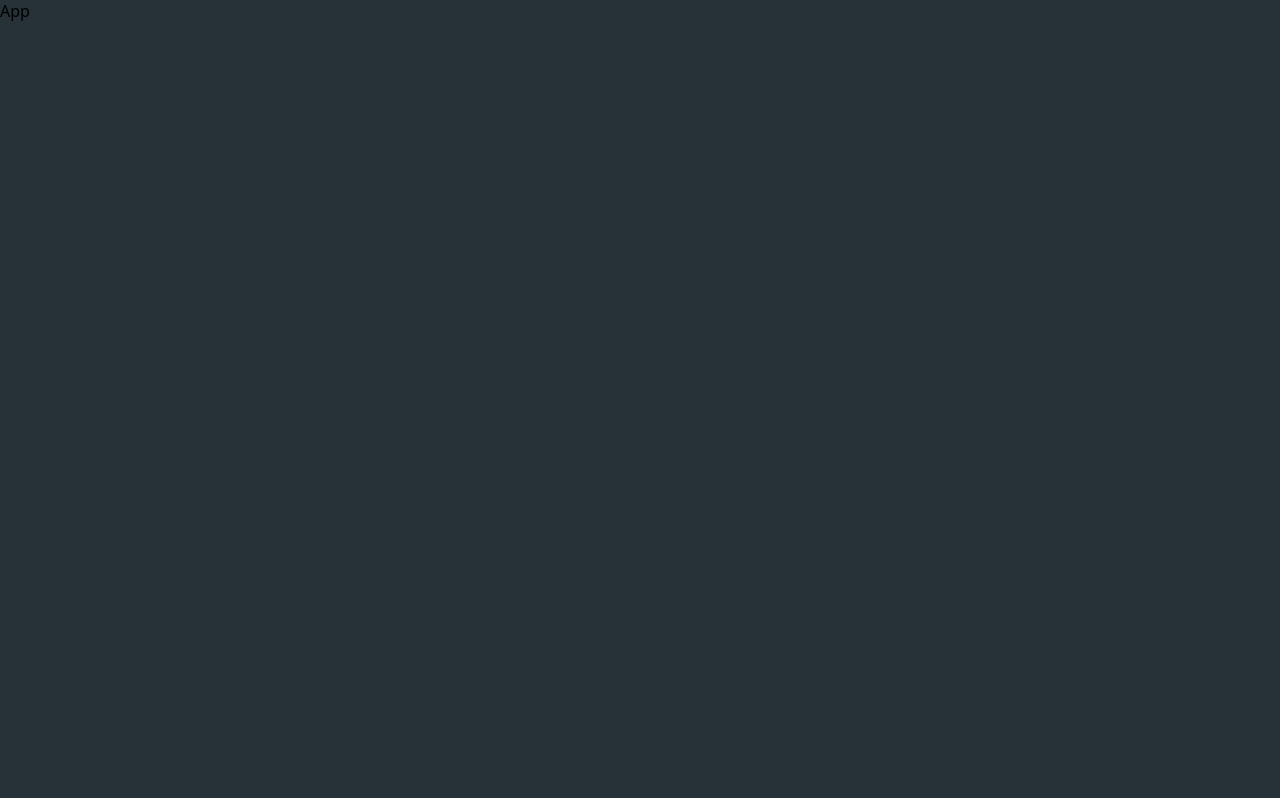
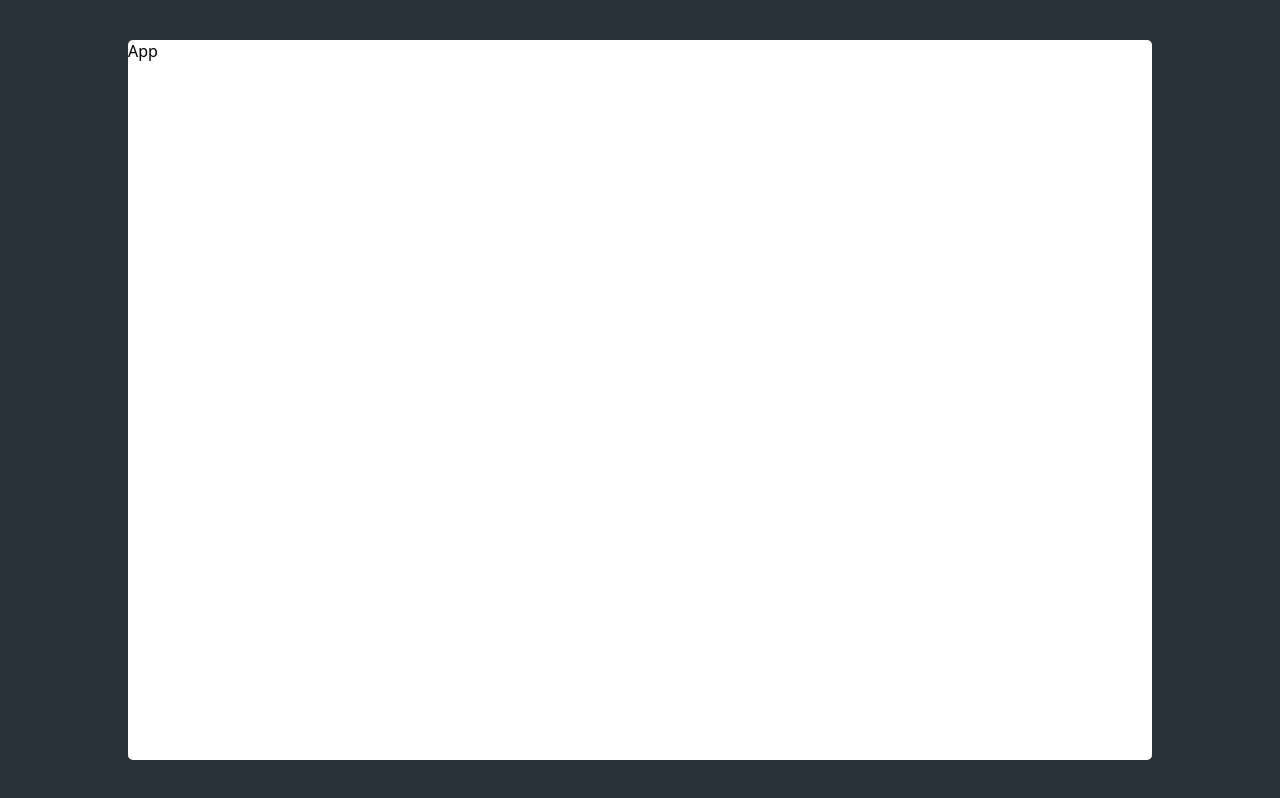
Before and after one commit to alodor24/ncr-challenge, a React (Vite) app: page / in a window 1280 px wide. Built offline with nearby package versions, Linux system fonts and the light colour scheme.

Commit message:
Create Layout component

```diff
--- a/src/App.tsx
+++ b/src/App.tsx
@@ -1,5 +1,11 @@
+import Layout from "./components/Layout";
+
 const App = () => {
-  return <div>App</div>;
+  return (
+    <Layout>
+      <div>App</div>
+    </Layout>
+  );
 };
 
 export default App;
--- /dev/null
+++ b/src/components/Layout/Layout.styles.ts
@@ -0,0 +1,17 @@
+import { styled } from "styled-components";
+
+export const Wrapper = styled.main`
+  display: flex;
+  justify-content: center;
+  align-items: center;
+  height: 100vh;
+`;
+
+export const Container = styled.section`
+  width: 1024px;
+  max-width: 95%;
+  height: 90vh;
+  background-color: ${(props) => props.theme.colors.white[0]};
+  border-radius: 5px;
+  overflow: hidden;
+`;
--- /dev/null
+++ b/src/components/Layout/Layout.tsx
@@ -0,0 +1,15 @@
+import * as SC from "./Layout.styles";
+
+type Props = {
+  children: React.ReactNode;
+};
+
+const Layout: React.FC<Props> = ({ children }) => {
+  return (
+    <SC.Wrapper>
+      <SC.Container>{children}</SC.Container>
+    </SC.Wrapper>
+  );
+};
+
+export default Layout;
--- /dev/null
+++ b/src/components/Layout/index.ts
@@ -0,0 +1 @@
+export { default } from "./Layout";
```
